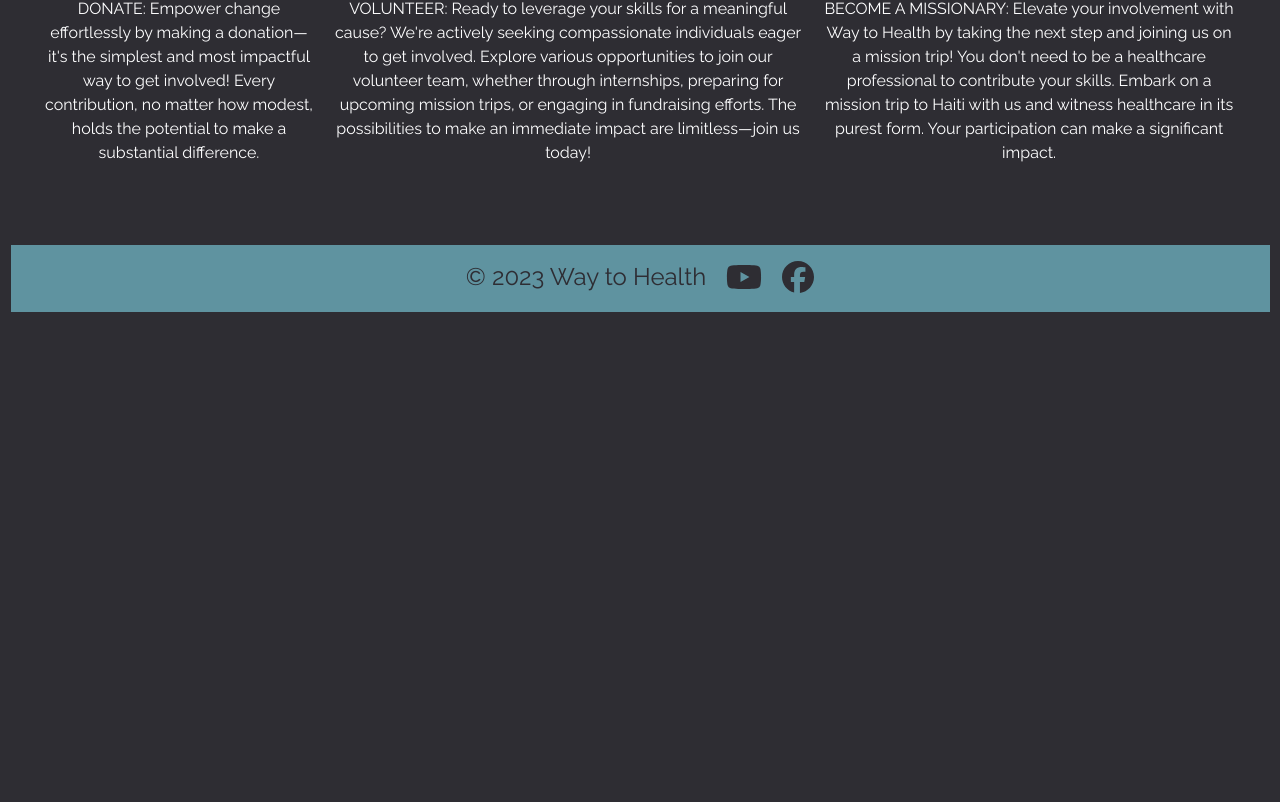
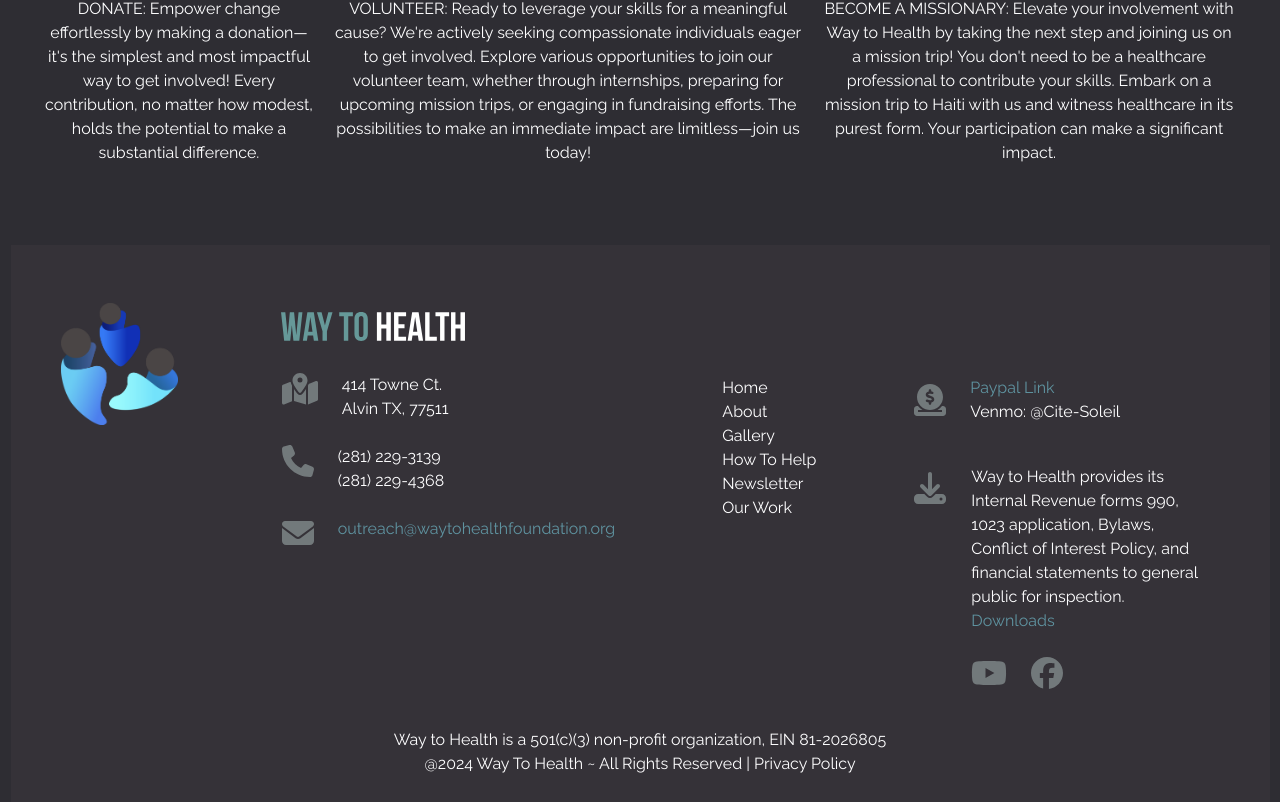
Before and after one commit to rolandagency/react-2024, a React (Vite) app: page /howToHelp in a window 1280 px wide. Shown: the part 3560-4362 px from the top of the page. Before the commit the page ends 3872 px from the top, so only its background shows below. Built offline with nearby package versions, Linux system fonts and the light colour scheme.

Commit message:
footer first commit

```diff
--- /dev/null
+++ b/src/components/Footer/Footer.tsx
@@ -0,0 +1,42 @@
+
+import { Contact } from "./FooterElements/Contact";
+import { QuickLinks } from "./FooterElements/QuickLinks";
+import { Donate } from "./FooterElements/Donate";
+
+export const Footer = () => {
+  return (
+    <footer className="bg-footer text-center py-6 w-full border border-transparent border-success justify-evenly">
+      <section className="flex flex-row gap-6 md:flex-wrap sm:flex-wrap xs:flex-wrap sm:flex md:justify-center
+                          md:items-center sm:justify-center sm:items-center xs:justify-center xs:items-center">
+          <div className="w-48 h-48 px-6 ml-6 mr-1 my-4 pt-4 justify-center items-center border border-transparent">
+            <img src="./logo/colored_logo.svg" alt="logo" />
+          </div>
+        <div className="flex flex-row w-full justify-evenly border border-transparent border-accent md:flex-wrap
+                        sm:flex-wrap xs:flex-wrap sm:flex sm:flex-col sm:justify-start sm:items-start xs:justify-start
+                        xs:items-start">
+              <div className="flex flex-col gap-5 mt-4 px-4 border border-transparent border-info xs:px-0">
+                  <div className="w-48 h-12 px-0 ml-0 my-2 pt-4 pl-2">
+                    <img src="./logo/WayToHealth_Logo.svg" alt="logo1" />
+                  </div>
+                  <div className="border border-transparent border-error">
+                  <Contact />
+                  </div>
+              </div>
+              <div className="mt-24 sm:mt-2 sm:ml-2 xs:mt-2">
+                  <QuickLinks />
+              </div>
+              <div className="flex flex-col gap-6 mt-24 sm:mt-2 sm:ml-2 xs:mt-2  ">
+                  <Donate />
+              </div>
+        </div>
+      </section>
+      <div className="flex justify-center gap-5 mt-4 border border-transparent sm:px-4 sm:mx-24 sm:flex
+                      sm:justify-center sm:items-center">
+        <p className="text-1xl align-center md:flex sm:flex-wrap xs:flex-wrap
+        sm:mt-2 xs:mt-2 sm:text-wrap xs:text-wrap sm:mx-6 xs:mx-6 sm:max-w-80">
+          Way to Health is a 501(c)(3) non-profit organization, EIN 81-2026805 <br/>
+          @2024 Way To Health ~ All Rights Reserved | Privacy Policy</p>
+      </div>
+    </footer>
+  );
+};
--- /dev/null
+++ b/src/components/Footer/FooterElements/Contact.tsx
@@ -0,0 +1,48 @@
+import { faEnvelope } from "@fortawesome/free-solid-svg-icons/faEnvelope";
+import { faMapLocationDot } from "@fortawesome/free-solid-svg-icons/faMapLocationDot";
+import { faPhone } from "@fortawesome/free-solid-svg-icons/faPhone";
+import { FontAwesomeIcon } from "@fortawesome/react-fontawesome";
+
+export const Contact = () => {
+  return (
+      <div className="flex flex-col gap-6 mb-8 px-2">
+         <div className="flex flex-row text-left gap-6">
+            <FontAwesomeIcon
+              icon={faMapLocationDot}
+              size="2x"
+              className="text-icon"
+            />
+            <address>
+              414 Towne Ct. <br />
+              Alvin TX, 77511
+            </address>
+          </div>
+          <div className="flex flex-row text-left gap-6">
+            <FontAwesomeIcon
+              icon={faPhone}
+              size="2x"
+              className="text-icon"
+            />
+            <div className="">
+              (281) 229-3139 <br />
+              (281) 229-4368
+            </div>
+          </div>
+          <div className="flex flex-row text-left gap-6 xs:flex-col xs:gap-2">
+            <FontAwesomeIcon
+              icon={faEnvelope}
+              size="2x"
+              className="text-icon"
+            />
+            <div className="">
+              <a
+                href="mailto:outreach@waytohealthfoundation.org"
+                className="text-primary hover:underline"
+              >
+                outreach@waytohealthfoundation.org
+              </a>
+            </div>
+          </div>
+      </div>
+  );
+};
--- /dev/null
+++ b/src/components/Footer/FooterElements/Donate.tsx
@@ -0,0 +1,64 @@
+import { faDonate } from "@fortawesome/free-solid-svg-icons";
+import { faDownload } from "@fortawesome/free-solid-svg-icons/faDownload";
+import { faYoutube, faFacebook } from "@fortawesome/free-brands-svg-icons";
+import { FontAwesomeIcon } from "@fortawesome/react-fontawesome";
+
+export const Donate = () => {
+  return (
+    <div className="flex flex-col gap-6 ml-2 pl-2 pt-2 border border-transparent">
+          <div className="flex flex-row text-left gap-6">
+            <FontAwesomeIcon
+              icon={faDonate}
+              size="2x"
+              className="text-icon mt-2"
+            />
+              <div className="">
+                  <a
+                    href="https://www.paypal.com/donate/?hosted_button_id=SG5VSJCXAEXQQ"
+                    className="text-primary hover:underline"
+                  >
+                    Paypal Link <br />
+                  </a>
+                  <div className="">
+                    Venmo: @Cite-Soleil
+                  </div>
+                </div>
+          </div>
+          <div className="flex flex-row text-left gap-6">
+            <FontAwesomeIcon
+              icon={faDownload}
+              size="2x"
+              className="text-icon mt-6"
+            />
+              <div className="text-left my-4 max-width-80 border border-transparent pr-4 mr-4 text-wrap
+                              md:flex-wrap sm:flex-wrap xs:flex-wrap sm:text-wrap xs:text-wrap sm: max-w-64">
+                Way to Health provides its Internal Revenue forms
+                990, 1023 application, Bylaws, Conflict of Interest
+                Policy, and financial statements to general public
+                for inspection.
+                <div>
+                <div className="text-primary hover:underline">
+                Downloads
+                </div>
+              </div>
+          <div className="flex justify-left gap-6 mt-6">
+            <a
+              href="https://www.youtube.com/@waytohealth4119/featured"
+              target="_blank"
+              className="text-icon"
+            >
+              <FontAwesomeIcon icon={faYoutube} size="2x" />
+            </a>
+            <a
+              href="https://www.facebook.com/medicalhelpforhaiti/"
+              target="_blank"
+              className="text-icon"
+              >
+                <FontAwesomeIcon icon={faFacebook} size="2x" />
+            </a>
+          </div>
+        </div>
+      </div>
+    </div>
+  );
+};
--- /dev/null
+++ b/src/components/Footer/FooterElements/QuickLinks.tsx
@@ -0,0 +1,27 @@
+export const QuickLinks = () => {
+  return (
+    <div className="border border-transparent px-6 mx-8 py-2
+    sm:mx-2 sm:px-2 xs:mx-2 xs:px-2">
+        <ul className="text-left">
+          <li>
+            <a href="">Home</a>
+          </li>
+          <li>
+            <a href="">About</a>
+          </li>
+          <li>
+            <a href="">Gallery</a>
+          </li>
+          <li>
+            <a href="">How To Help</a>
+          </li>
+          <li>
+            <a href="">Newsletter</a>
+          </li>
+          <li>
+            <a href="">Our Work</a>
+          </li>
+        </ul>
+    </div>
+  );
+};
--- a/src/pages/Home/Home.tsx
+++ b/src/pages/Home/Home.tsx
@@ -2,9 +2,9 @@ import { useContext, useState } from "react";
 import { Navbar } from "../../components/Navbar/Navbar";
 import { slides, TCarouselSlide } from "../../utils/carouselValues";
 import { convertedStyles } from "../../utils/convertedStyles";
-import { FontAwesomeIcon } from "@fortawesome/react-fontawesome";
-import { faYoutube, faFacebook } from "@fortawesome/free-brands-svg-icons";
 import AppContext from "../../providers/AppContext";
+import { Footer } from "../../components/Footer/Footer";
+
 
 export const Home = () => {
   const { scrollDirection, heroSectionRef } = useContext(AppContext);
@@ -159,24 +159,24 @@ export const Home = () => {
   );
 };
 
-const Footer = () => {
-  return (
-    <footer className="bg-primary text-base-100 text-center py-4 w-full">
-      <div className="flex justify-center gap-5">
-        <p className="text-2xl">© 2023 Way to Health</p>
-        <a
-          href="https://www.youtube.com/@waytohealth4119/featured"
-          target="_blank"
-        >
-          <FontAwesomeIcon icon={faYoutube} size="2x" />
-        </a>
-        <a href="https://www.facebook.com/medicalhelpforhaiti/" target="_blank">
-          <FontAwesomeIcon icon={faFacebook} size="2x" />
-        </a>
-      </div>
-    </footer>
-  );
-};
+// const Footer = () => {
+//   return (
+//     <footer className="bg-primary text-base-100 text-center py-4 w-full">
+//       <div className="flex justify-center gap-5">
+//         <p className="text-2xl">© 2023 Way to Health</p>
+//         <a
+//           href="https://www.youtube.com/@waytohealth4119/featured"
+//           target="_blank"
+//         >
+//           <FontAwesomeIcon icon={faYoutube} size="2x" />
+//         </a>
+//         <a href="https://www.facebook.com/medicalhelpforhaiti/" target="_blank">
+//           <FontAwesomeIcon icon={faFacebook} size="2x" />
+//         </a>
+//       </div>
+//     </footer>
+//   );
+// };
 
 const Carousel = ({ slides }: { slides: TCarouselSlide[] }) => {
   const [activeSlide, setActiveSlide] = useState(0);
--- a/src/pages/OurWork/OurWork.tsx
+++ b/src/pages/OurWork/OurWork.tsx
@@ -30,7 +30,7 @@ export const OurWork = () => {
       {/* Hero */}
 
       <section
-        className={`mt-[10%] w-3/4 h-90 bg-secondary ml-auto mr-auto content-center
+        className={`mt-[10%] w-3/4 h-90 bg-footer ml-auto mr-auto content-center
      flex flex-row md:flex sm:flex-wrap xs:flex-wrap sm:mt-[20%] xs:mt-[30%] md:mt-[15%]`}
         ref={heroSectionRef}
       >
--- a/tailwind.config.js
+++ b/tailwind.config.js
@@ -33,7 +33,9 @@ export default {
       "accent-color": "var(--accent-color)",
       "font-light": "var(--font-light)",
       "call-to-action": "var(--call-to-action)",
-      "flip-card": "var(--flip-card)"
+      "flip-card": "var(--flip-card)",
+      "footer": "#353238",
+      "icon": "#72797B",
     },
     screens: {
       '2xs': { 'min': '300px' },
```
Also changed, not shown: src/components/ContactUs/ContactUs.tsx (line endings or trailing spaces), src/components/Footer/Footer.module.css (added).
